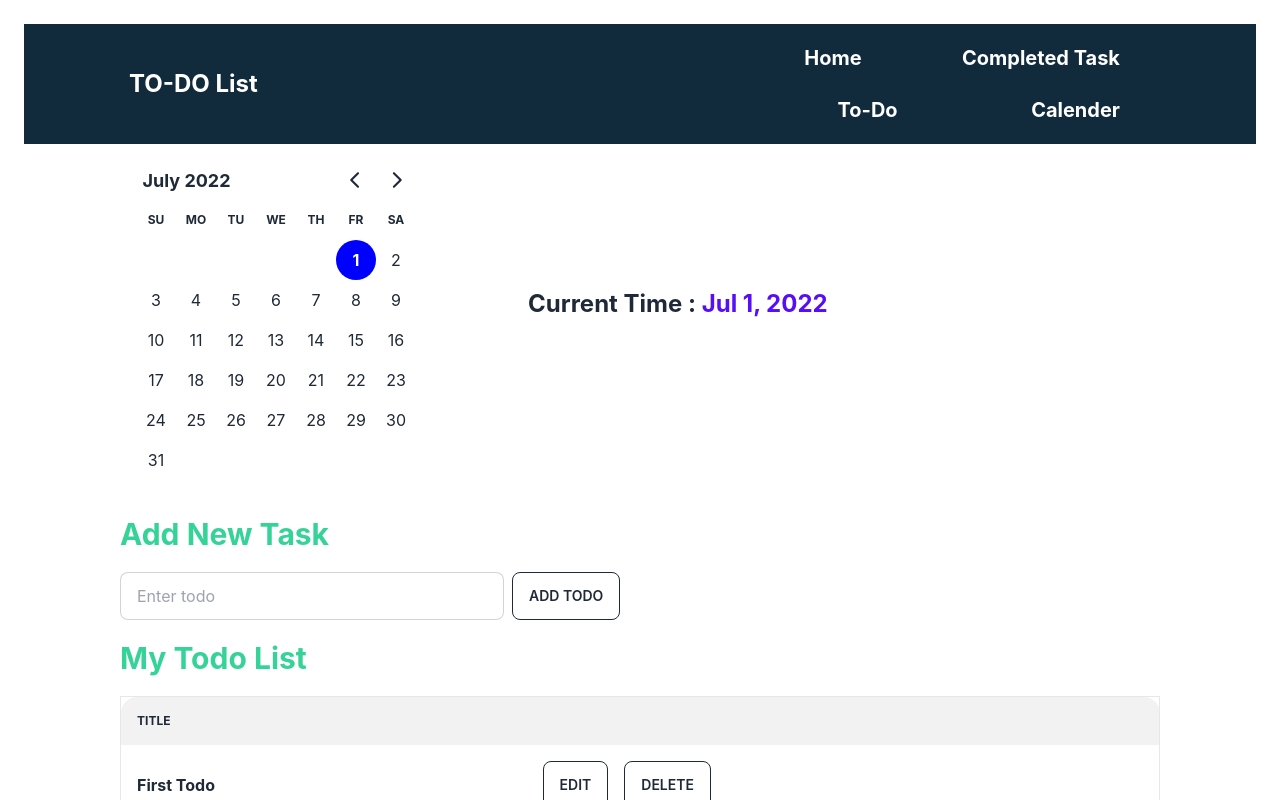
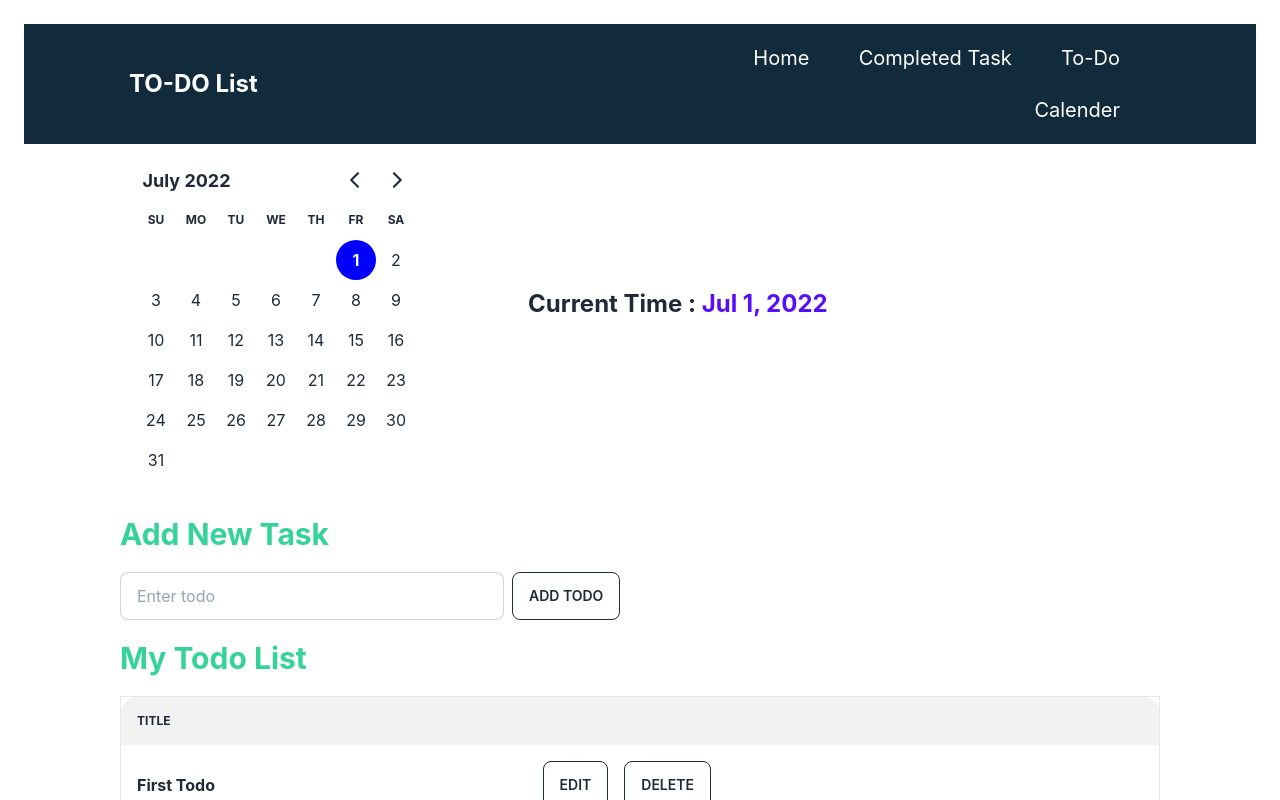
Before and after one commit to raselcsedev/todo-list, a React (Create React App) app: page / in a window 1280 px wide. Shown: the top 800 px of the page. Built offline with nearby package versions, Linux system fonts and the light colour scheme; no server answers.

Commit message:
readme file edit

```diff
--- a/public/index.html
+++ b/public/index.html
@@ -24,7 +24,7 @@
       work correctly both with client-side routing and a non-root public URL.
       Learn how to configure a non-root public URL by running `npm run build`.
     -->
-    <title>React App</title>
+    <title>TODO List</title>
   </head>
   <body>
     <noscript>You need to enable JavaScript to run this app.</noscript>
--- a/src/Pages/Header/Navbar.js
+++ b/src/Pages/Header/Navbar.js
@@ -4,10 +4,10 @@ import { Link } from "react-router-dom";
 const Navbar = () => {
     const menuItems =
         <>
-        <li className='mx-auto text-white font-bold lg:mr-4' ><Link to='/' >Home</Link></li>
-        <li className='mx-auto text-white font-bold lg:mr-4' ><Link to='completedTask' >Completed Task</Link></li>
-        <li className='mx-auto text-white font-bold lg:mr-4' ><Link to='todoList' >To-Do</Link></li>
-        <li className='mx-auto text-white font-bold lg:mr-4' ><Link to='calender' >Calender</Link></li>
+        <li className='mx-auto text-white lg:mr-4' ><Link to='/' >Home</Link></li>
+        <li className='mx-auto text-white lg:mr-4' ><Link to='completedTask' >Completed Task</Link></li>
+        <li className='mx-auto text-white lg:mr-4' ><Link to='todoList' >To-Do</Link></li>
+        <li className='mx-auto text-white lg:mr-4' ><Link to='calender' >Calender</Link></li>
         </>
 
     return (
```
Also changed, not shown: 1 other file (tests, documents, lock files or other folders).
